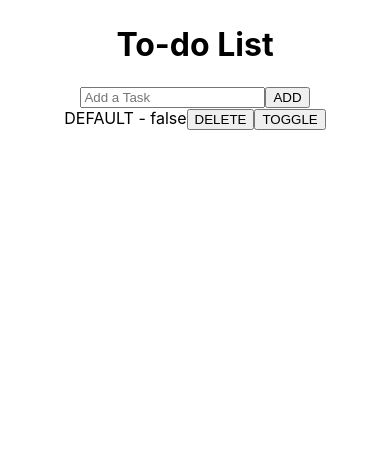
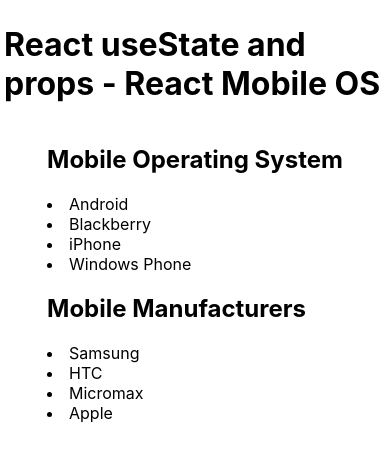
Before and after one commit to paarugsethi/class2, a React (Create React App) app: page / in a window 390 px wide. Shown: the top 462 px of the page. Built offline with nearby package versions, Linux system fonts and the light colour scheme; the HTML template or start-up script is replaced by a standard one.

Commit message:
React Mobile OS Functional

```diff
--- a/src/App.js
+++ b/src/App.js
@@ -1,12 +1,12 @@
 import React from 'react';
 import styles from './App.module.css';
-import Todo from './Components/TODO/Todo';
+import List from './Components/UseStateMobile/ListExpost';
 
 function App() {
   return (
     <div style= {{margin: 4}} className={styles.App}>
-      <h1>To-do List</h1>
-      <Todo/>
+      <h1>React useState and props - React Mobile OS</h1>
+      <List/>
     </div>
   );
 }
--- /dev/null
+++ b/src/Components/UseStateMobile/Heading.jsx
@@ -0,0 +1,7 @@
+import React from "react";
+
+function Heading({title}){
+    return <h2>{title}</h2>
+}
+
+export default Heading
--- /dev/null
+++ b/src/Components/UseStateMobile/ListExpost.jsx
@@ -0,0 +1,22 @@
+import React from "react";
+import Heading from "./Heading";
+import ListItem from "./ListItem";
+
+function List(){
+    return (
+        <div>
+            <Heading title="Mobile Operating System"/>
+            <ListItem item="Android"/>
+            <ListItem item="Blackberry"/>
+            <ListItem item="iPhone"/>
+            <ListItem item="Windows Phone"/>
+            <Heading title="Mobile Manufacturers"/>
+            <ListItem item="Samsung"/>
+            <ListItem item="HTC"/>
+            <ListItem item="Micromax"/>
+            <ListItem item="Apple"/>
+        </div>
+    )
+}
+
+export default List
--- /dev/null
+++ b/src/Components/UseStateMobile/ListItem.jsx
@@ -0,0 +1,11 @@
+import React from "react";
+
+function ListItem({item}){
+    return (
+        <>
+            <li>{item}</li>
+        </>
+    )
+}
+
+export default ListItem
```
